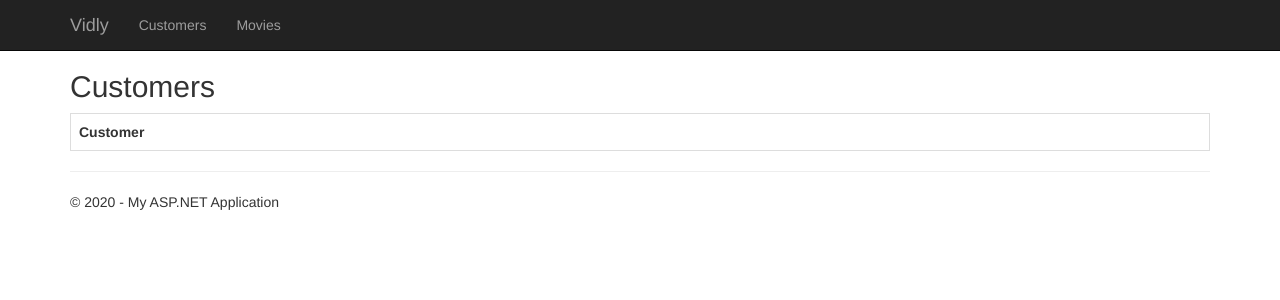
After one commit to ayon749/MovieRentalApplication, an ASP.NET MVC app: template MovieRentalApplication/MovieRentalApplication/Views/Customer/Index.cshtml in a window 1280 px wide. The commit adds this page. Shown: the top 300 px of the page. Run offline with ASP.NET Core 8 and stand-ins for ASP.NET MVC 5, Linux system fonts and the light colour scheme; the template is opened without the code that fills it, so the values that code supplies are empty; the project's own start-up code is not run, and a stand-in starts its controllers and pages; some libraries are stand-ins or nearby versions.

Commit message:
Customer controller, model, view added, NavBar changed

```diff
--- /dev/null
+++ b/MovieRentalApplication/MovieRentalApplication/Views/Customer/Index.cshtml
@@ -0,0 +1,21 @@
+@model List<MovieRentalApplication.Models.Customer>
+@{
+    ViewBag.Title = "Index";
+    Layout = "~/Views/Shared/_Layout.cshtml";
+}
+
+<h2>Customers</h2>
+
+<table class="table table-bordered table-hover" >
+	<tr>
+		<th>Customer</th>
+	</tr>
+			@foreach(var customer in Model)
+			{
+				<tr>
+					<td>@customer.Name</td>
+				</tr>
+			}
+
+
+</table>
--- a/MovieRentalApplication/MovieRentalApplication/Views/Shared/_Layout.cshtml
+++ b/MovieRentalApplication/MovieRentalApplication/Views/Shared/_Layout.cshtml
@@ -8,25 +8,7 @@
     @Scripts.Render("~/bundles/modernizr")
 </head>
 <body>
-    <div class="navbar navbar-inverse navbar-fixed-top">
-        <div class="container">
-            <div class="navbar-header">
-                <button type="button" class="navbar-toggle" data-toggle="collapse" data-target=".navbar-collapse">
-                    <span class="icon-bar"></span>
-                    <span class="icon-bar"></span>
-                    <span class="icon-bar"></span>
-                </button>
-                @Html.ActionLink("Application name", "Index", "Home", new { area = "" }, new { @class = "navbar-brand" })
-            </div>
-            <div class="navbar-collapse collapse">
-                <ul class="nav navbar-nav">
-                    <li>@Html.ActionLink("Home", "Index", "Home")</li>
-                    <li>@Html.ActionLink("About", "About", "Home")</li>
-                    <li>@Html.ActionLink("Contact", "Contact", "Home")</li>
-                </ul>
-            </div>
-        </div>
-    </div>
+  @Html.Partial("_NavBar")
     <div class="container body-content">
         @RenderBody()
         <hr />
--- /dev/null
+++ b/MovieRentalApplication/MovieRentalApplication/Views/Shared/_NavBar.cshtml
@@ -0,0 +1,19 @@
+<div class="navbar navbar-inverse navbar-fixed-top">
+	<div class="container">
+		<div class="navbar-header">
+			<button type="button" class="navbar-toggle" data-toggle="collapse" data-target=".navbar-collapse">
+				<span class="icon-bar"></span>
+				<span class="icon-bar"></span>
+				<span class="icon-bar"></span>
+			</button>
+			@Html.ActionLink("Vidly", "Index", "Home", new { area = "" }, new { @class = "navbar-brand" })
+		</div>
+		<div class="navbar-collapse collapse">
+			<ul class="nav navbar-nav">
+				<li>@Html.ActionLink("Customers", "Index", "Home")</li>
+				<li>@Html.ActionLink("Movies", "About", "Home")</li>
+
+			</ul>
+		</div>
+	</div>
+</div>
```
Also changed, not shown: MovieRentalApplication/MovieRentalApplication/Controllers/CustomerController.cs (added, +24 -0 lines), MovieRentalApplication/MovieRentalApplication/Models/Customer.cs (added, +13 -0 lines), MovieRentalApplication/MovieRentalApplication/MovieRentalApplication.csproj.
